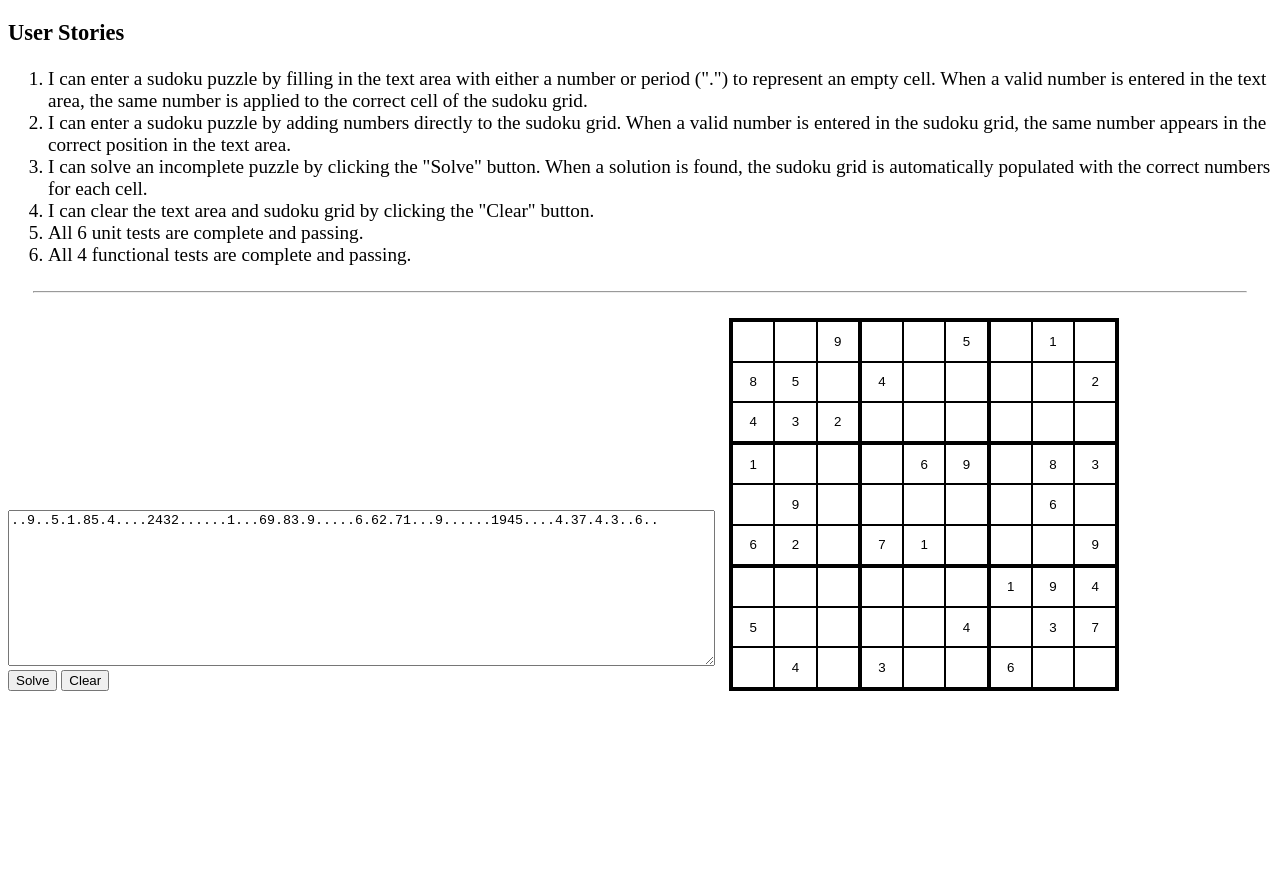
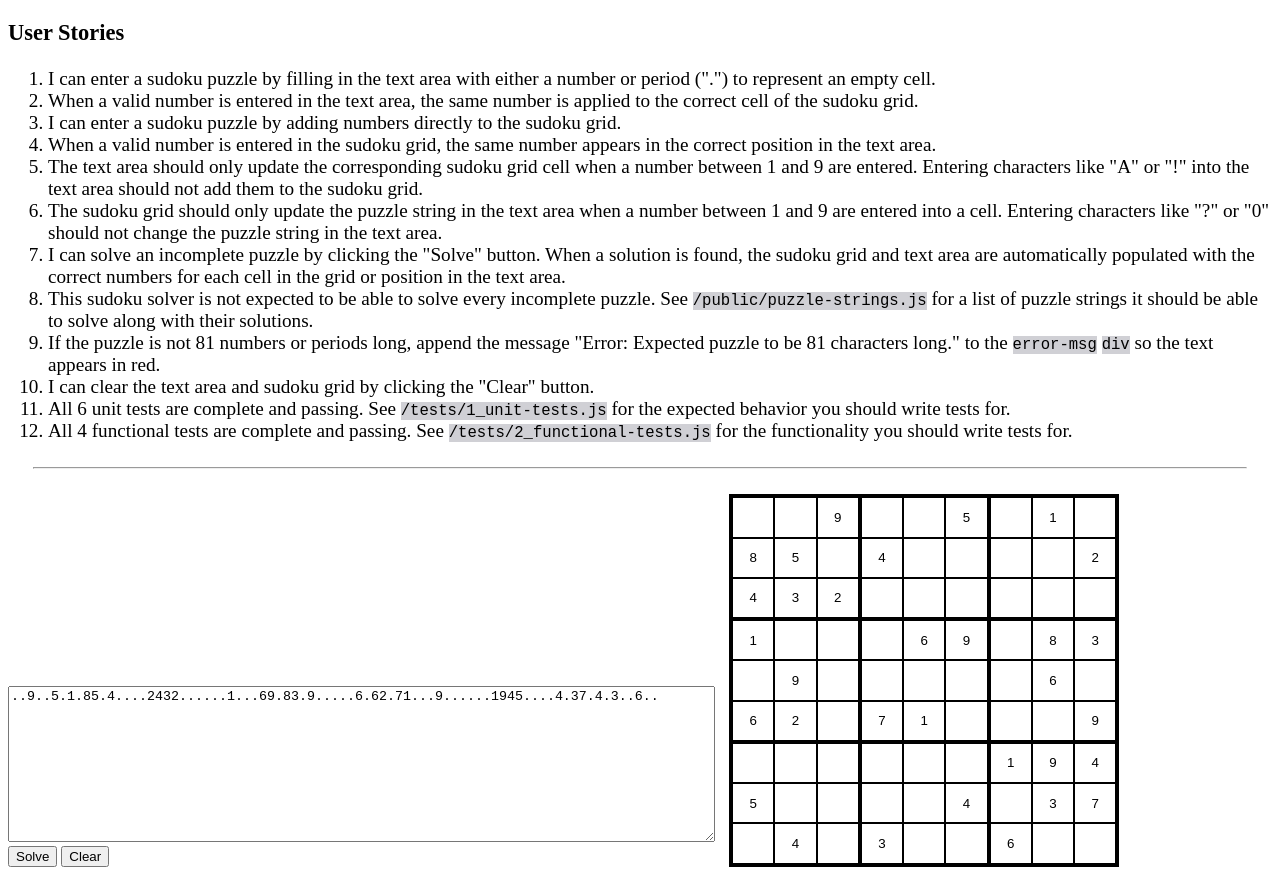
Before and after one commit to scissorsneedfoodtoo/sudoku-solver-solution, a website: page views/index.html in a window 1280 px wide. Shown: the part 61-936 px from the top of the page. Before the commit the page ends 800 px from the top, so only its background shows below. Drawn offline with Linux system fonts and the light colour scheme.

Commit message:
feat: clarify user stories, adjust test, and add puzzle-strings.js file

```diff
--- a/package.json
+++ b/package.json
@@ -8,8 +8,8 @@
     "cors": "^2.8.5",
     "dotenv": "^8.2.0",
     "express": "^4.17.1",
-    "jsdom": "^15.2.1",
-    "nodemon": "^2.0.3"
+    "jsdom": "^16.2.2",
+    "nodemon": "^2.0.4"
   },
   "devDependencies": {
     "mocha": "^6.2.3"
--- /dev/null
+++ b/public/puzzle-strings.js
@@ -0,0 +1,22 @@
+export const puzzlesAndSolutions = [
+  [
+    '1.5..2.84..63.12.7.2..5.....9..1....8.2.3674.3.7.2..9.47...8..1..16....926914.37.',
+    '135762984946381257728459613694517832812936745357824196473298561581673429269145378'
+  ],
+  [
+    '5..91372.3...8.5.9.9.25..8.68.47.23...95..46.7.4.....5.2.......4..8916..85.72...3',
+    '568913724342687519197254386685479231219538467734162895926345178473891652851726943'
+  ],
+  [
+    '..839.7.575.....964..1.......16.29846.9.312.7..754.....62..5.78.8...3.2...492...1',
+    '218396745753284196496157832531672984649831257827549613962415378185763429374928561'
+  ],
+  [
+    '.7.89.....5....3.4.2..4..1.5689..472...6.....1.7.5.63873.1.2.8.6..47.1..2.9.387.6',
+    '473891265851726394926345817568913472342687951197254638734162589685479123219538746'
+  ],
+  [
+    '82..4..6...16..89...98315.749.157.............53..4...96.415..81..7632..3...28.51',
+    '827549163531672894649831527496157382218396475753284916962415738185763249374928651'
+  ]
+];
--- a/public/style.css
+++ b/public/style.css
@@ -1,3 +1,7 @@
+code {
+  background: #d0d0d5;
+}
+
 .container {
   display: flex;
   flex-direction: column;
--- a/public/sudoku-solver.js
+++ b/public/sudoku-solver.js
@@ -2,6 +2,7 @@ const textArea = document.getElementById('text-input');
 const solveBtn = document.getElementById('solve-button');
 const clearBtn = document.getElementById('clear-button');
 const sudokuInputs = document.getElementsByClassName('sudoku-input');
+// import { puzzlesAndSolutions } from './puzzle-strings.js';
 
 const setGrid = str => {
   const cells = document.querySelectorAll('.sudoku-input');
@@ -115,7 +116,7 @@ const parsePuzzle = str => {
     errorDiv.innerText = '';
     return valueMap;
   } else {
-    errorDiv.innerText = "Error: Expected puzzle to be 81 numbers long.";
+    errorDiv.innerText = "Error: Expected puzzle to be 81 characters long.";
     // explicitly returning null so we can handle that case when it's called
     return null;
   }
--- a/views/index.html
+++ b/views/index.html
@@ -22,26 +22,57 @@
       <ol>
         <li>
           I can enter a sudoku puzzle by filling in the text area with either a
-          number or period (".") to represent an empty cell. When a valid number
-          is entered in the text area, the same number is applied to the correct
-          cell of the sudoku grid.
+          number or period (".") to represent an empty cell.
+        </li>
+        <li>
+          When a valid number is entered in the text area, the same number is applied
+          to the correct cell of the sudoku grid.
         </li>
         <li>
           I can enter a sudoku puzzle by adding numbers directly to the sudoku
-          grid. When a valid number is entered in the sudoku grid, the same
+          grid.
+        </li>
+        <li>
+          When a valid number is entered in the sudoku grid, the same
           number appears in the correct position in the text area.
         </li>
         <li>
+          The text area should only update the corresponding sudoku grid cell when a number
+          between 1 and 9 are entered. Entering characters like "A" or "!" into the text area
+          should not add them to the sudoku grid.
+        </li>
+        <li>
+          The sudoku grid should only update the puzzle string in the text area when a number
+          between 1 and 9 are entered into a cell. Entering characters like "?" or "0" should
+          not change the puzzle string in the text area.
+        </li>
+        <li>
           I can solve an incomplete puzzle by clicking the "Solve" button. When
-          a solution is found, the sudoku grid is automatically populated with
-          the correct numbers for each cell.
+          a solution is found, the sudoku grid and text area are automatically populated with
+          the correct numbers for each cell in the grid or position in the text area.
+        </li>
+        <li>
+          This sudoku solver is not expected to be able to solve every incomplete puzzle. See
+          <code>/public/puzzle-strings.js</code> for a list of puzzle strings it should be able
+          to solve along with their solutions.
+        </li>
+        <li>
+          If the puzzle is not 81 numbers or periods long, append the message "Error: Expected
+          puzzle to be 81 characters long." to the <code>error-msg</code> <code>div</code> so
+          the text appears in red.
         </li>
         <li>
           I can clear the text area and sudoku grid by clicking the "Clear"
           button.
         </li>
-        <li>All 6 unit tests are complete and passing.</li>
-        <li>All 4 functional tests are complete and passing.</li>
+        <li>
+          All 6 unit tests are complete and passing. See <code>/tests/1_unit-tests.js</code> for
+          the expected behavior you should write tests for.
+        </li>
+        <li>
+          All 4 functional tests are complete and passing. See
+          <code>/tests/2_functional-tests.js</code> for the functionality you should write tests for.
+        </li>
       </ol>
     </div>
     <hr style="margin: 25px" />
@@ -894,5 +925,5 @@
       </div>
     </div>
   </body>
-  <script src="../public/sudoku-solver.js"></script>
+  <script src="../public/sudoku-solver.js" type="module"></script>
 </html>
```
Also changed, not shown: tests/1_unit-tests.js (+5 -3 lines), README.md, 1 other file.
